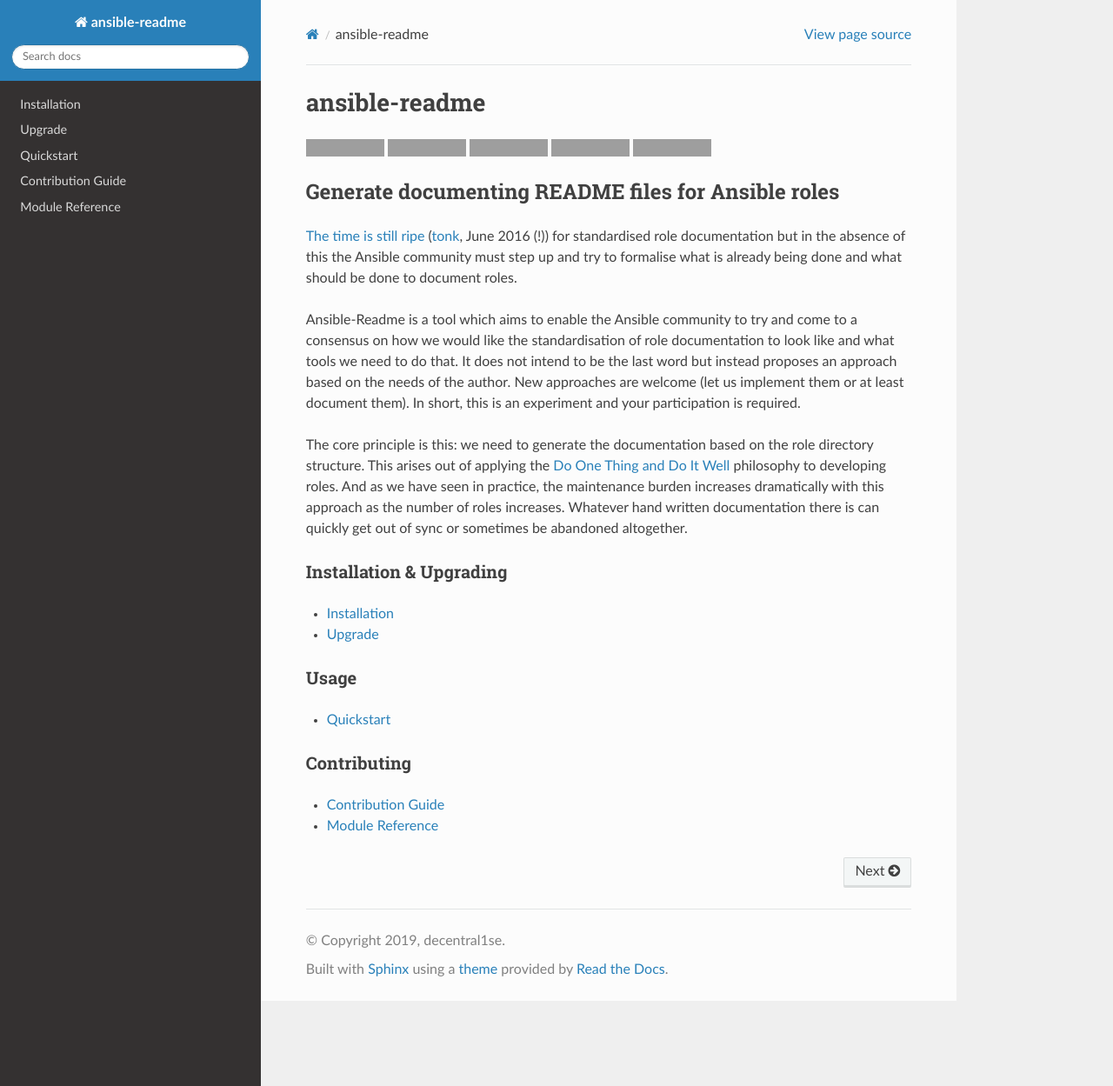
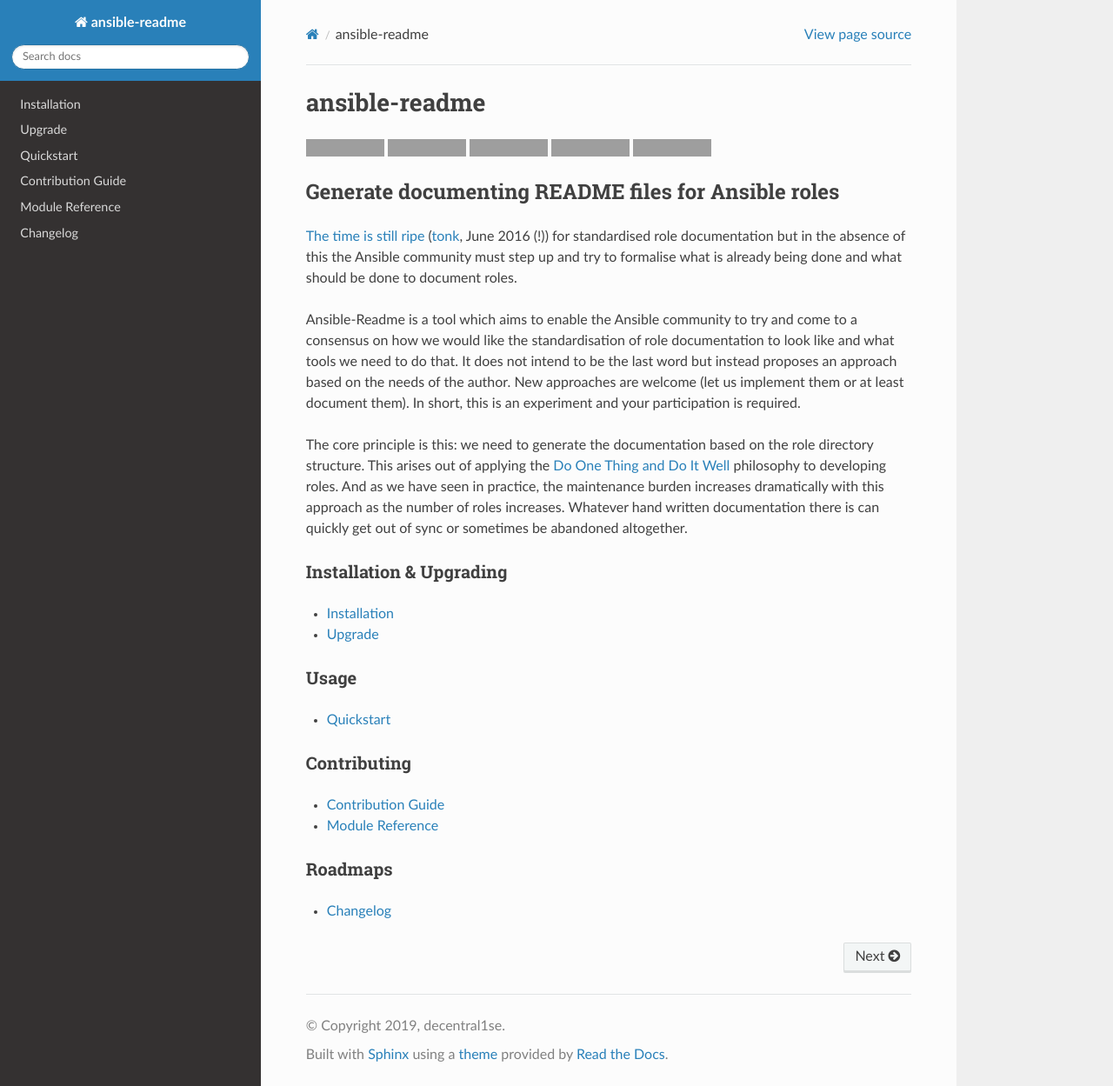
Before and after one commit to nicksonet/ansible-readme, a Sphinx documentation site: the page built from documentation/source/index.rst, in a window 1280 px wide and 1249 px high. Shown: the whole window at 87% size. Built offline with Sphinx 7.4.7 and the Read the Docs theme 2.0.0, drawn with Linux system fonts in a browser that asks for light colours; grey boxes are pictures that could not be loaded.

Commit message:
Include changelog

```diff
--- a/documentation/source/index.rst
+++ b/documentation/source/index.rst
@@ -26,3 +26,11 @@ Contributing
 
    Contribution Guide <contribute>
    Module Reference <reference>
+
+Roadmaps
+========
+
+.. toctree::
+   :maxdepth: 1
+
+   Changelog <changelog>
```
